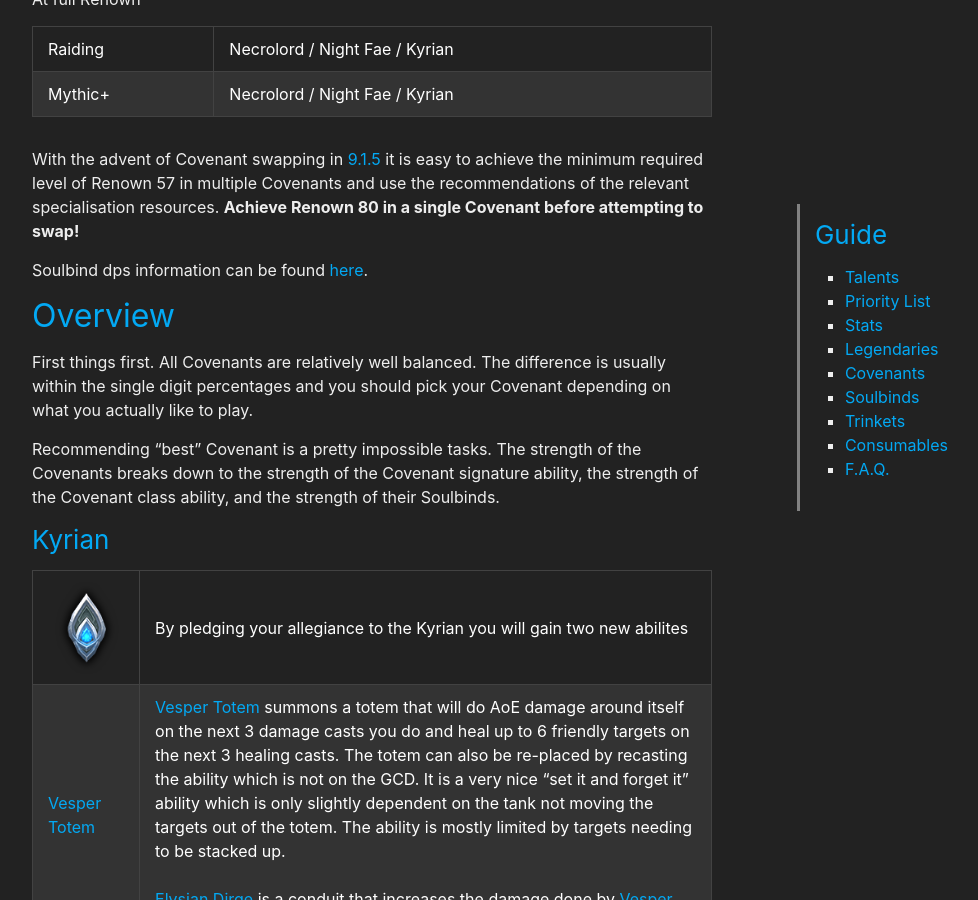
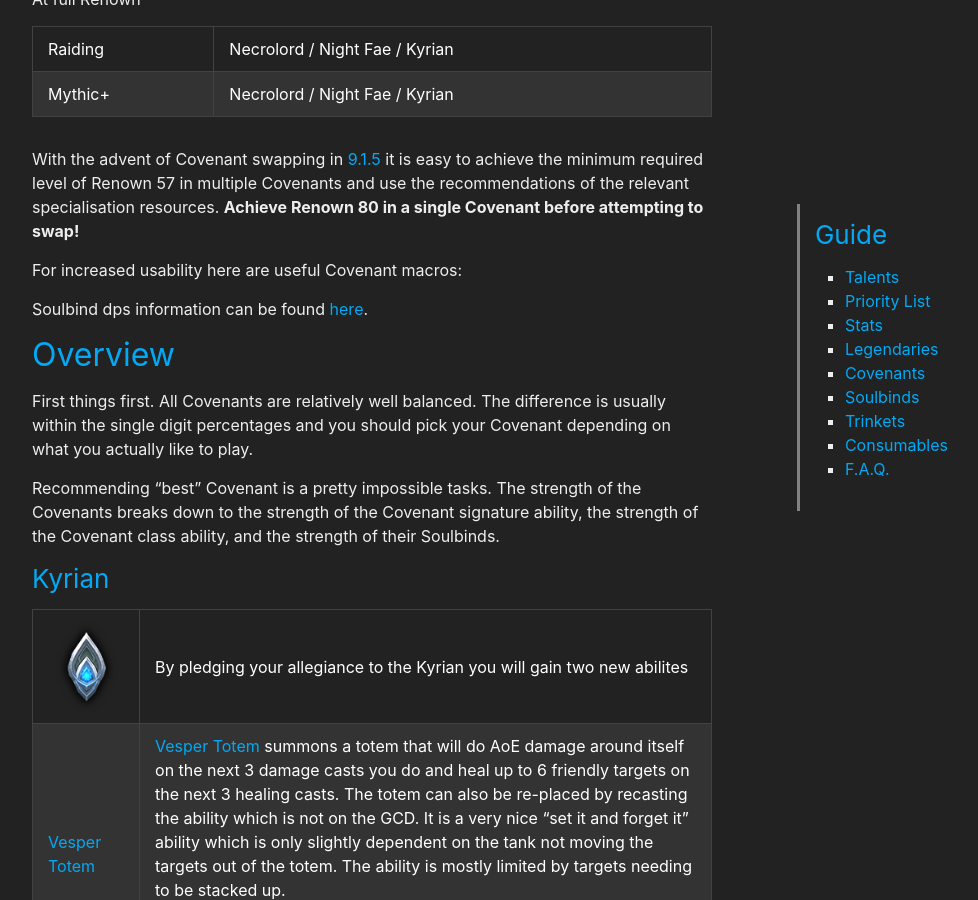
Before and after one commit to stormearthandlava/stormearthandlava.github.io, a Jekyll site: the page built from guide/general/covenants.md, in a window 1280 px wide and 900 px high, scrolled down 501 px. Shown: the whole window, without its empty margins (268-1246 px from the left). Built offline with Jekyll 4.4.1, drawn with Linux system fonts in a browser that asks for light colours; a script that is not in the unit is left out.

Commit message:
Update covenants.md

```diff
--- a/guide/general/covenants.md
+++ b/guide/general/covenants.md
@@ -14,6 +14,9 @@
 Mythic+ | Necrolord / Night Fae / Kyrian
 
 With the advent of Covenant swapping in [9.1.5](https://shadowlands.wowhead.com/guides/shadowlands-patch-9-1-5-features) it is easy to achieve the minimum required level of Renown 57 in multiple Covenants and use the recommendations of the relevant specialisation resources. **Achieve Renown 80 in a single Covenant before attempting to swap!**
+
+For increased usability here are useful Covenant macros:
+
 
 Soulbind dps information can be found [here]({{ site.baseurl }}{% link guide/general/soulbinds.md %}).
 
```
